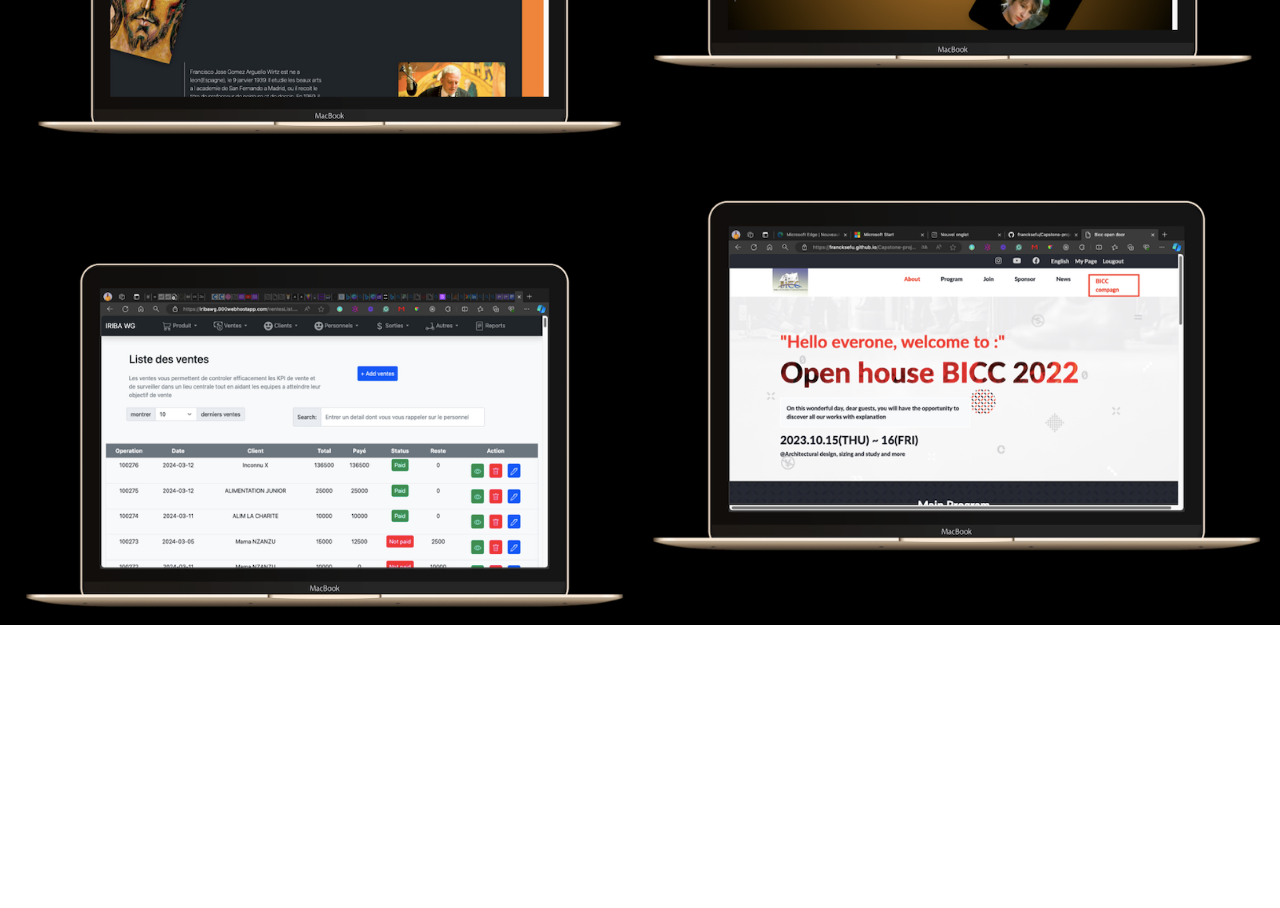
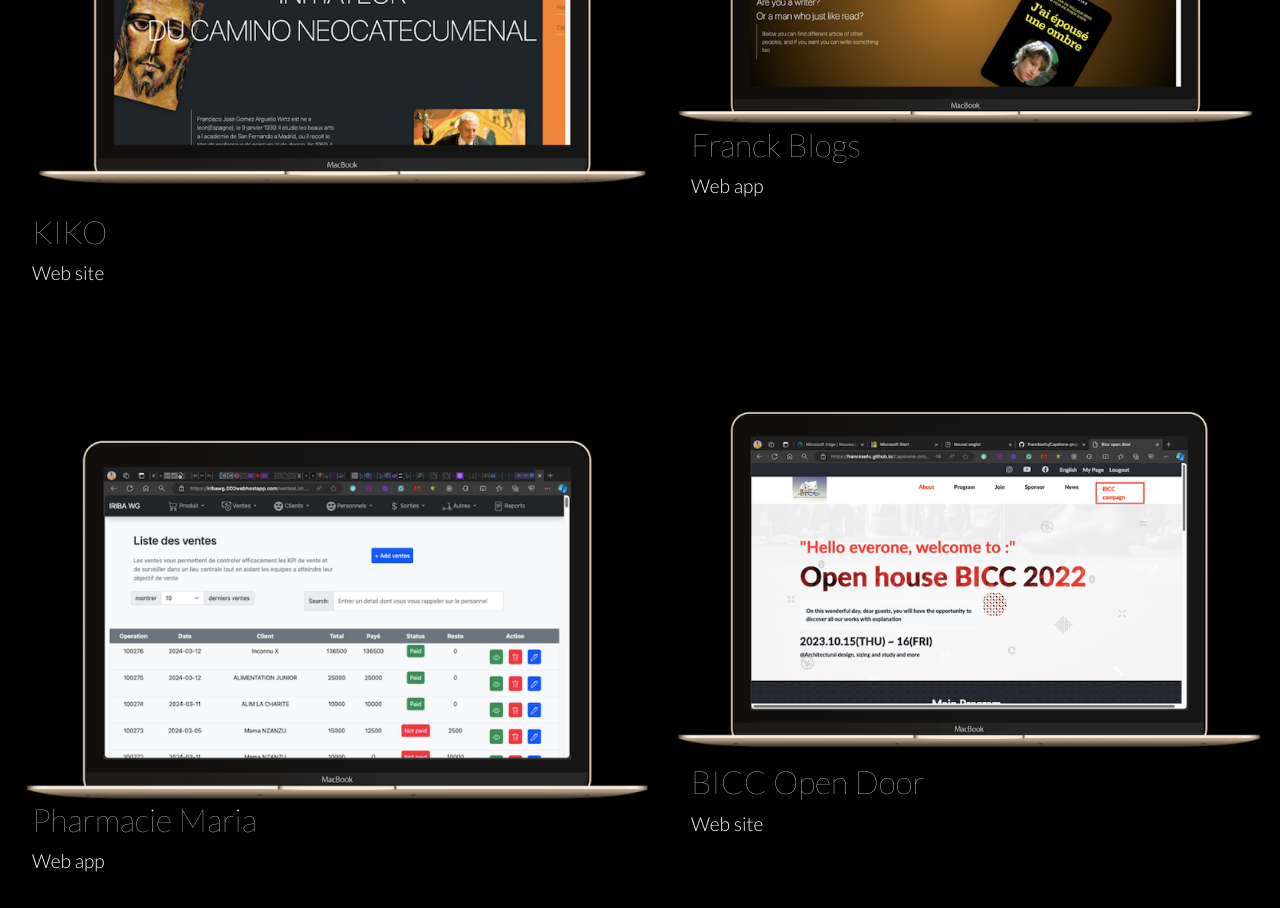
Before and after one commit to francksefu/franck-portfolio, a React (Vite) app: page / in a window 1280 px wide. Shown: the part 1620-2528 px from the top of the page. Before the commit the page ends 2245 px from the top, so only its background shows below. Built offline with nearby package versions, Linux system fonts and the light colour scheme.

Commit message:
finish with work part by split section of project

```diff
--- a/src/App.css
+++ b/src/App.css
@@ -49,9 +49,20 @@ body {
 
 .pad {
   padding-top: 70px;
+}
+
+.grid div {
   transition: transform 1s;
 }
 
-.pad:hover {
-  transform: scale(1.2);
+.grid div:hover {
+  transform: scale(1.1);
 }
+
+h2 {
+  font-weight: 200;
+}
+
+.pad-img {
+  padding-top: 35px;
+}
--- a/src/App.jsx
+++ b/src/App.jsx
@@ -2,6 +2,7 @@ import './App.css'
 import Description from './components/homes/Description'
 import Header from './components/homes/Hearder'
 import Work from './components/homes/Work'
+import { projects } from './components/homes/projects'
 
 function App() {
 
@@ -9,7 +10,7 @@ function App() {
     <>
       <Header />
       <Description />
-      <Work />
+      <Work projects={projects}/>
     </>
   )
 }
--- a/src/components/homes/Work.jsx
+++ b/src/components/homes/Work.jsx
@@ -1,8 +1,5 @@
-import Projet1 from '../../assets/images/kiko1.png';
-import Projet2 from '../../assets/images/projet2.png';
-import Projet3 from '../../assets/images/projet3.png';
-import Projet4 from '../../assets/images/project4.png';
-const Work = () => {
+const Work = ({projects}) => {
+
   return(
     <div className="container-fluid p-3 font-black text-light">
       <div className="mt-3 mb-3 pt-3 ms-3">
@@ -12,22 +9,19 @@ const Work = () => {
         <h1 className="mt-0 ms-3 p-0">Selected Works</h1>
       </div>
       <div className="grid">
-        <img
-          className="img-fluid rounde pad"
-          src={Projet1}
-        />
-        <img
-          className="img-fluid rounde"
-          src={Projet2}
-        />
-        <img
-          className="img-fluid pad"
-          src={Projet3}
-        />
-        <img
-          className="img-fluid"
-          src={Projet4}
-        />
+        {projects.map((project) => (
+          <div key={project.name} className={project.id % 2 != 0 && 'pad-img'}>
+            <img
+              className="img-fluid rounde pad"
+              src={project.imageUrl}
+              alt={project.name}
+            />
+            <h2 className="text-white ps-3">{project.name}</h2>
+            <p className="ps-3">
+              {project.type}
+            </p>
+          </div>
+        ))}
       </div>
 
     </div>
--- /dev/null
+++ b/src/components/homes/projects.js
@@ -0,0 +1,50 @@
+import Projet1 from '../../assets/images/kiko1.png';
+import Projet2 from '../../assets/images/projet2.png';
+import Projet3 from '../../assets/images/projet3.png';
+import Projet4 from '../../assets/images/project4.png';
+
+export const projects = [
+  {
+    name: 'KIKO',
+    id: 1,
+    type: 'Web site',
+    imageUrl: Projet1,
+    productionUrl: 'https://kerygme.vercel.app/',
+    gitUrl: {frontEnd: 'https://github.com/francksefu/kerygme', backEnd: null},
+    description: '',
+    languages: ['HTML5', 'CSS3', 'React', 'Bootstrap']
+  },
+  {
+    name: 'Franck Blogs',
+    id: 2,
+    type: 'Web app',
+    imageUrl: Projet2,
+    productionUrl: 'https://franckblog.netlify.app/',
+    gitUrl: {frontEnd: 'https://github.com/francksefu/blog-frontend', backEnd: 'https://github.com/francksefu/blog-'},
+    description: '',
+    languages: ['HTML5', 'CSS3', 'React', 'Bootstrap', 'Ruby on Rails', 'PostgreSQL'],
+    videoUrl: ''
+  },
+  {
+    name: 'Pharmacie Maria',
+    id: 3,
+    type: 'Web app',
+    imageUrl: Projet3,
+    productionUrl: 'https://pharmacie-maria.000webhostapp.com/',
+    gitUrl: {frontEnd: 'https://github.com/francksefu/Pharmacie-Maria', backEnd: ''},
+    description: '',
+    languages: ['HTML5', 'CSS3', 'JavaScript', 'Bootstrap', 'PHP', 'MySQL', 'SQL', 'phpMyAdmin'],
+    videoUrl: ''
+  },
+  {
+    name: 'BICC Open Door',
+    id: 4,
+    type: 'Web site',
+    imageUrl: Projet4,
+    productionUrl: 'https://francksefu.github.io/Capstone-project/',
+    gitUrl: {frontEnd: 'https://github.com/francksefu/Capstone-project', backEnd: ''},
+    description: '',
+    languages: ['HTML5', 'CSS3', 'JavaScript'],
+    videoUrl: ''
+  },
+];
```
Also changed, not shown: src/components/homes/Stack.jsx (added).
